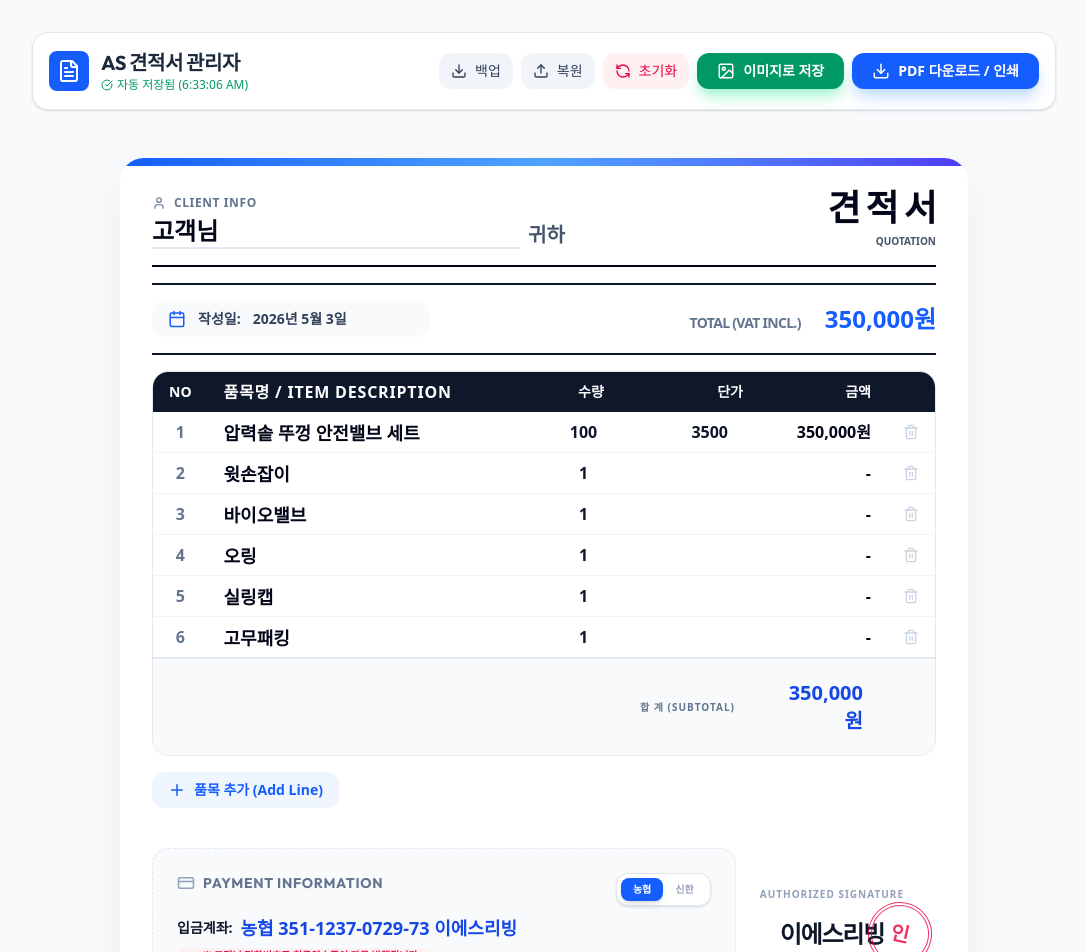
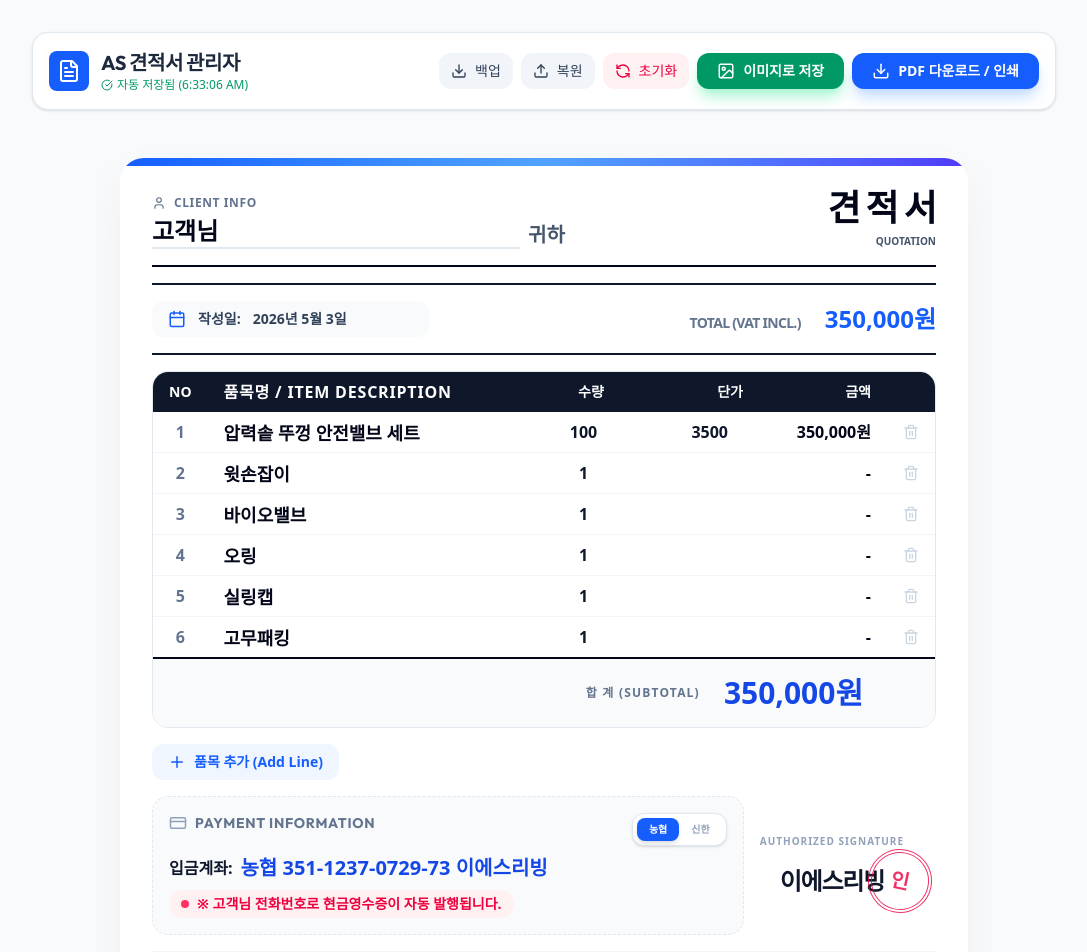
Before and after one commit to kisung6943-blip/silitpressure-cooker-as, a React (Vite) app: page / in a window 1280 px wide. Shown: the top 952 px of the page, without its empty margins (96-1183 px from the left). Built offline with nearby package versions, Linux system fonts and the light colour scheme.

Commit message:
Optimize total amount layout, reduce spacing, and enlarge payment info

```diff
--- a/src/App.tsx
+++ b/src/App.tsx
@@ -407,12 +407,12 @@ export default function App() {
               </AnimatePresence>
             </tbody>
             <tfoot>
-              <tr className="bg-slate-50 print:bg-white font-black border-t-2 border-slate-200 print:border-t">
-                <td colSpan={4} className="py-5 print:py-0 px-6 text-right text-slate-500 uppercase tracking-widest text-[10px]">
-                  합 계 (SUBTOTAL)
-                </td>
-                <td className="py-5 print:py-0 px-6 text-right text-xl print:text-base text-blue-700">
-                  {formatCurrency(totalAmount)}
+              <tr className="bg-slate-50 print:bg-white font-black border-t-2 border-slate-950 print:border-t">
+                <td colSpan={5} className="py-4 px-6 text-right">
+                  <div className="flex justify-end items-center gap-6">
+                    <span className="text-slate-500 uppercase tracking-widest text-xs">합 계 (SUBTOTAL)</span>
+                    <span className="text-3xl text-blue-700">{formatCurrency(totalAmount)}</span>
+                  </div>
                 </td>
                 <td className="no-print"></td>
               </tr>
@@ -422,15 +422,15 @@ export default function App() {
 
         <button
           onClick={handleAddItem}
-          className="mb-10 flex items-center gap-2 text-sm font-bold text-blue-600 hover:text-blue-700 no-print px-4 py-2 rounded-xl bg-blue-50 hover:bg-blue-100 transition-all active:scale-95"
+          className="mb-4 flex items-center gap-2 text-sm font-bold text-blue-600 hover:text-blue-700 no-print px-4 py-2 rounded-xl bg-blue-50 hover:bg-blue-100 transition-all active:scale-95"
         >
           <Plus size={18} />
           <span>품목 추가 (Add Line)</span>
         </button>
 
         {/* Payment and Bank Account */}
-        <div className="flex flex-col md:flex-row justify-between gap-6 mb-4 print:mb-0 print:gap-0">
-          <div className="flex-1 flex flex-col gap-2 p-6 print:p-0 bg-slate-50 print:bg-white rounded-2xl border border-slate-200 border-dashed print:border-none relative group">
+        <div className="flex flex-col md:flex-row justify-between gap-4 mb-4 print:mb-0 print:gap-0">
+          <div className="flex-1 flex flex-col gap-2 p-4 print:p-0 bg-slate-50 print:bg-white rounded-2xl border border-slate-200 border-dashed print:border-none relative group">
             <div className="flex justify-between items-start">
               <div className="flex items-center gap-2">
                 <CreditCard size={18} className="text-slate-400 no-print" />
@@ -453,18 +453,18 @@ export default function App() {
               </div>
             </div>
 
-            <div className="flex flex-col gap-1">
+            <div className="flex flex-col gap-2">
               <div className="flex gap-2 items-center">
-                <span className="font-bold text-slate-900 text-sm print:text-[10px]">입금계좌:</span>
-                <span className="font-black text-blue-700 text-lg print:text-sm">
+                <span className="font-bold text-slate-900 text-base">입금계좌:</span>
+                <span className="font-black text-blue-700 text-xl print:text-base">
                   {bankType === 'nh'
                     ? '농협 351-1237-0729-73 이에스리빙'
                     : '신한은행 100-034-808558 이에스리빙'}
                 </span>
               </div>
               {bankType === 'nh' && (
-                <div className="inline-flex items-center gap-2 text-rose-600 font-bold text-[10px] bg-rose-50 print:bg-white px-3 py-0 rounded-full w-fit mt-0.5">
-                  <span className="w-1.5 h-1.5 bg-rose-500 rounded-full animate-pulse no-print" />
+                <div className="inline-flex items-center gap-2 text-rose-600 font-bold text-sm bg-rose-50 print:bg-white px-3 py-1 rounded-full w-fit">
+                  <span className="w-2 h-2 bg-rose-500 rounded-full animate-pulse no-print" />
                   ※ 고객님 전화번호로 현금영수증이 자동 발행됩니다.
                 </div>
               )}
```
